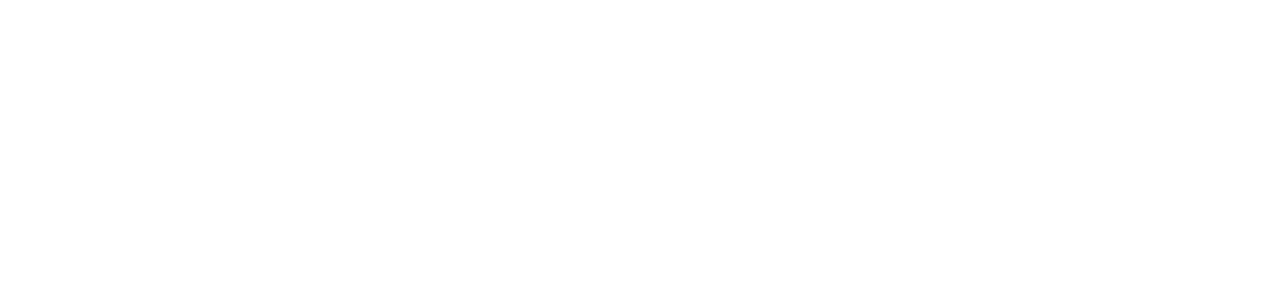
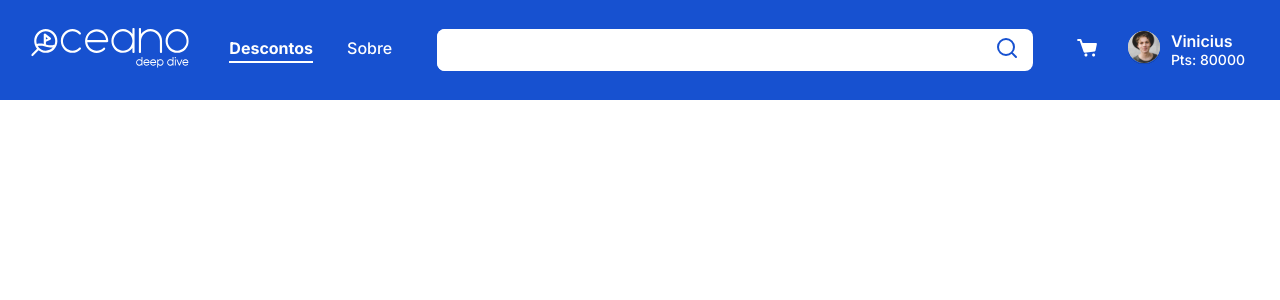
Before and after one commit to JaumDarkz/oceano-cashback, a Next.js app: page /discounts in a window 1280 px wide. Shown: the top 300 px of the page. Built offline with nearby package versions, Linux system fonts and the light colour scheme.

Commit message:
feat: add redefine password flow

```diff
--- a/components/Auth/LoginPage/index.tsx
+++ b/components/Auth/LoginPage/index.tsx
@@ -99,12 +99,12 @@
                 </div>
               </div>
 
-              <div className={styles.forgive}>
+              <div className={styles.forgive} onClick={() => window.open('/redefine', '_self')}>
                 Esqueceu?
               </div>
             </div>
 
-            <div className={styles.loginButton}>
+            <div className={styles.loginButton} onClick={() => window.open('/discounts', '_self')}>
               Login
             </div>
 
--- a/components/Auth/RegisterPage/index.tsx
+++ b/components/Auth/RegisterPage/index.tsx
@@ -70,7 +70,7 @@
 
             </div>
 
-            <div className={styles.loginButton} onClick={() => window.open('/login', '_self')}>
+            <div className={styles.loginButton} onClick={() => window.open('/discounts', '_self')}>
               Criar conta
             </div>
 
--- a/components/Discounts/index.tsx
+++ b/components/Discounts/index.tsx
@@ -1,11 +1,17 @@
 import Image from 'next/image'
 import { useState } from 'react'
+
+import Navbar from '../Navbar'
 
 import styles from './styles.module.scss'
 
 const DiscountsPage = () => {
   return (
     <div className={styles.container}>
+      <div className={styles.navbarContainer}>
+        <Navbar />
+      </div>
+
       <div className={styles.contentContainer}>
         <div className={styles.sidebarContainer}>
 
```
